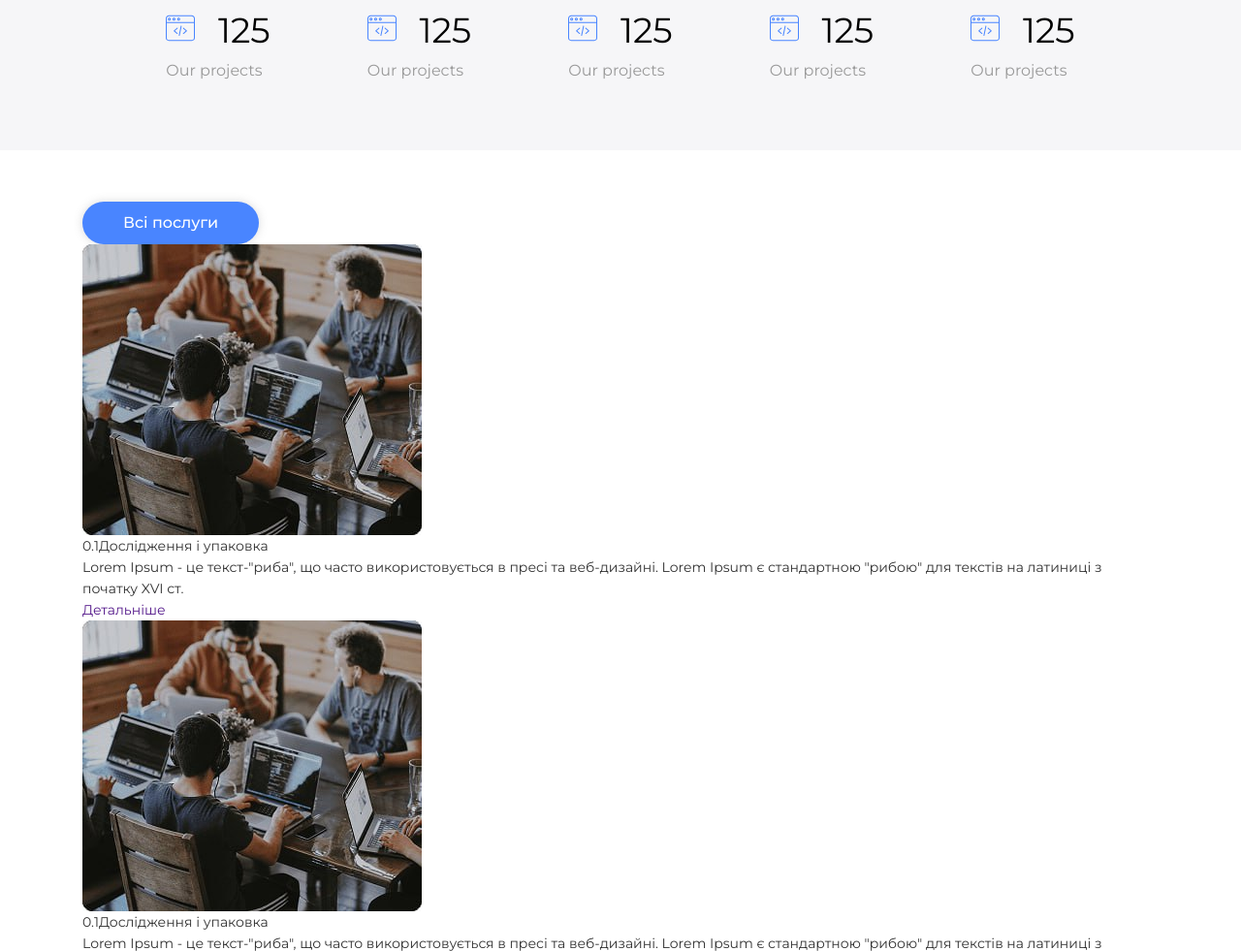
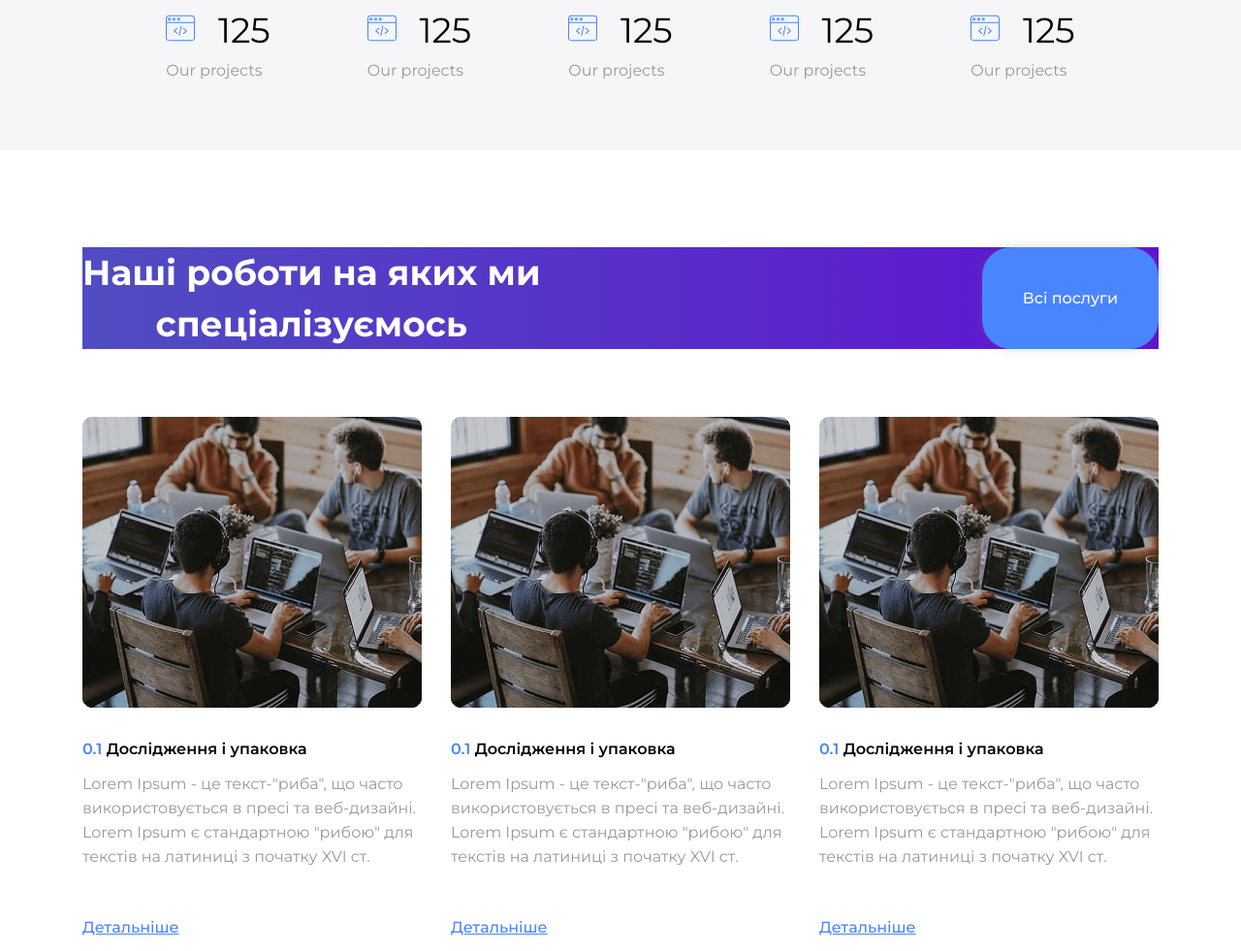
Before and after one commit to yuliya0304/IT-Studio, a plain HTML site: page index.html in a window 1280 px wide. Shown: the part 1992-2973 px from the top of the page at 97% size. Drawn offline with Linux system fonts and the light colour scheme.

Commit message:
Works CSS ADD

```diff
--- a/index.html
+++ b/index.html
@@ -172,7 +172,7 @@
 			<div class="container">
 				<div class="works__wrapper">
 					<h2 class="title title--color">
-						Наші роботи на яких ми спеціалізуємось
+						Наші роботи на яких ми <br> спеціалізуємось
 					</h2>
 					<button class="button">Всі послуги</button>
 				</div>
@@ -181,7 +181,7 @@
 						<article class="works__article">
 							<img src="./images/desktop/team.jpg" class="works__image" alt="Робота" />
 							<h3 class="works__subtitle">
-								<span class="works__span">0.1</span>Дослідження і упаковка
+								<span class="works__span">0.1</span> Дослідження і упаковка
 							</h3>
 							<p class="works__desc">
 								Lorem Ipsum - це текст-"риба", що часто використовується в
@@ -195,7 +195,7 @@
 						<article class="works__article">
 							<img src="./images/desktop/team.jpg" class="works__image" alt="Робота" />
 							<h3 class="works__subtitle">
-								<span class="works__span">0.1</span>Дослідження і упаковка
+								<span class="works__span">0.1</span> Дослідження і упаковка
 							</h3>
 							<p class="works__desc">
 								Lorem Ipsum - це текст-"риба", що часто використовується в
@@ -209,7 +209,7 @@
 						<article class="works__article">
 							<img src="./images/desktop/team.jpg" class="works__image" alt="Робота" />
 							<h3 class="works__subtitle">
-								<span class="works__span">0.1</span>Дослідження і упаковка
+								<span class="works__span">0.1</span> Дослідження і упаковка
 							</h3>
 							<p class="works__desc">
 								Lorem Ipsum - це текст-"риба", що часто використовується в
@@ -257,7 +257,7 @@
 					<p class="video__desc">Просто подивіться, як ми працюємо</p>
 					<div class="video__img">
 						<button class="video__btn">
-							<svg width="60" height="60"><use href="./images/symbol-defs.svg#icon-play-button"></use></svg>Дивитись відео
+							<svg class="video__svg" width="60" height="60"><use href="./images/symbol-defs.svg#icon-play-button"></use></svg>Дивитись відео
 						</button>
 					</div>
 				</div>
--- a/scss/components/_title.scss
+++ b/scss/components/_title.scss
@@ -10,5 +10,8 @@
 	line-height: 1;
 	text-align: center;
 	line-height: 1.46;
-	color: $secondary-text-color;
+	color: $main-text-color;
+	&--color {
+		color: $secondary-text-color;
+	}
 }
--- a/scss/components/_video.scss
+++ b/scss/components/_video.scss
@@ -2,15 +2,16 @@
 
 .video {
     padding-top: 70px;
-    padding-bottom: 105px;
+    padding-bottom: 165px;
+    border-bottom: 1px solid $main-border-color;
     text-align: center;
     color: $secondary-text-color;
     /* Тим часавом */
     background-image: linear-gradient(to right, rgba(255, 255, 255, 0.15)), url(../images/desktop/hero-bg.jpg);
-    height: 570px;
     background-size: cover;
 
     &__desc {
+        padding-top: 30px;
         line-height: 1.58;
         font-size: 16px;
         padding-bottom: 70px;
@@ -23,6 +24,7 @@
         height: 430px;
         border-radius: 10px;
         text-align: center;
+        z-index: 5;
 
     }
 
--- /dev/null
+++ b/scss/components/_works.scss
@@ -0,0 +1,45 @@
+@use '../utils/variables' as *;
+
+.works {
+    padding-top: 100px;
+    padding-bottom: 170px;
+    text-align: center;
+
+    &__wrapper {
+    background-image: linear-gradient(to right,rgba(80, 77, 194, 1), rgba(95, 18, 208, 1));
+        display: flex;
+        justify-content: space-between;
+    }
+    &__list {
+        padding-top: 70px;
+        display: flex;
+        text-align: start;
+        gap: 30px;
+    }
+    &__image{
+        border-radius: 10px;
+        padding-bottom: 30px;
+    }
+    &__subtitle {
+        font-weight: 600;
+        font-size: 16px;
+        line-height: 1.58;
+        color: $title-color;
+        padding-bottom: 10px;
+    }
+    &__span{
+        color: $accent-color;
+    }
+    &__desc {
+        font-size: 16px;
+        color: $subtitle-color;
+        padding-bottom: 47px;
+    }
+    &__link {
+        font-weight: 500;
+        font-size: 16px;
+        line-height: 1.58;
+        color: $accent-color;
+        text-decoration: underline;
+    }
+}
--- a/scss/main.scss
+++ b/scss/main.scss
@@ -13,3 +13,4 @@
 @use './components/video';
 @use './components/subscribe';
 @use './components/footer';
+@use './components/works';
```
Also changed, not shown: css/main.css.
